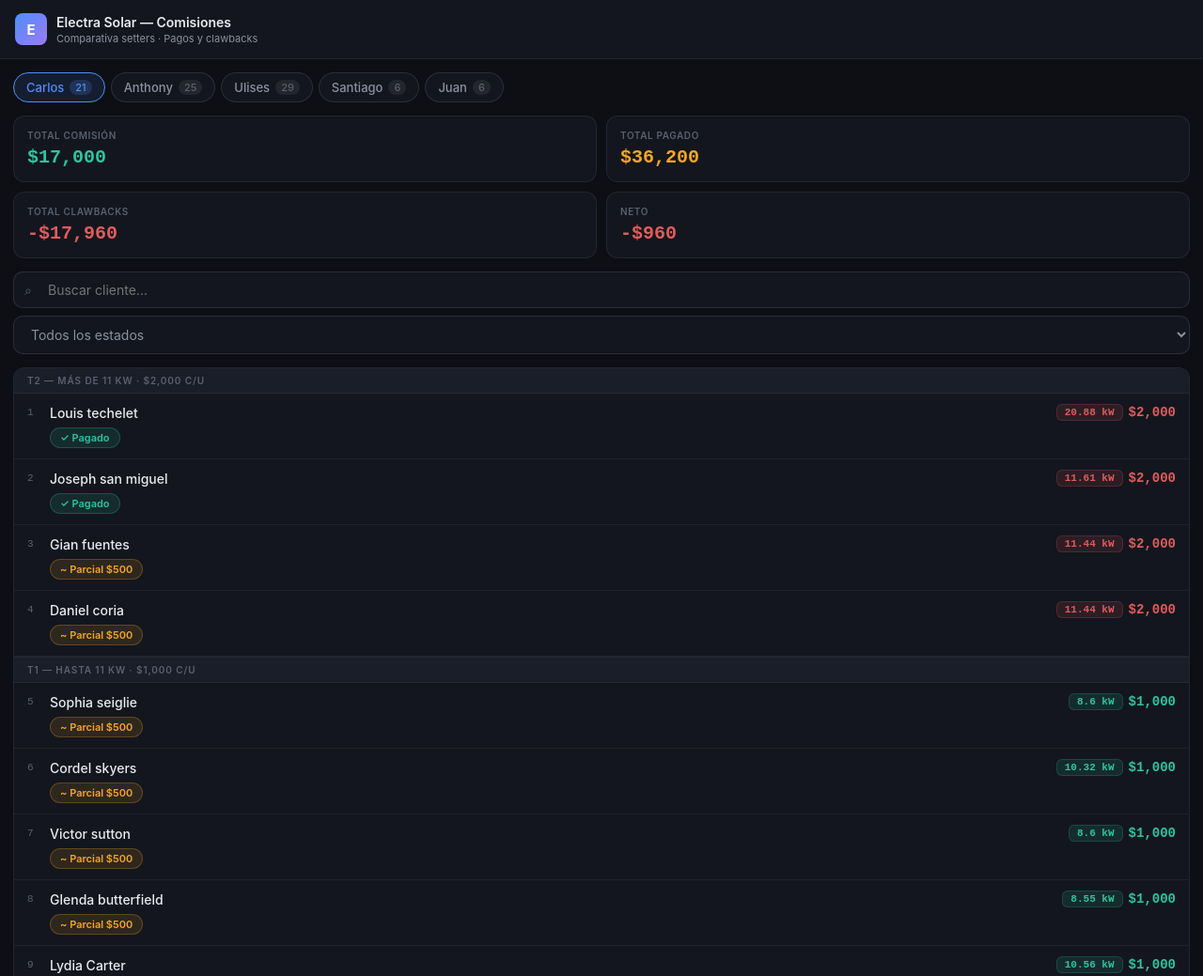
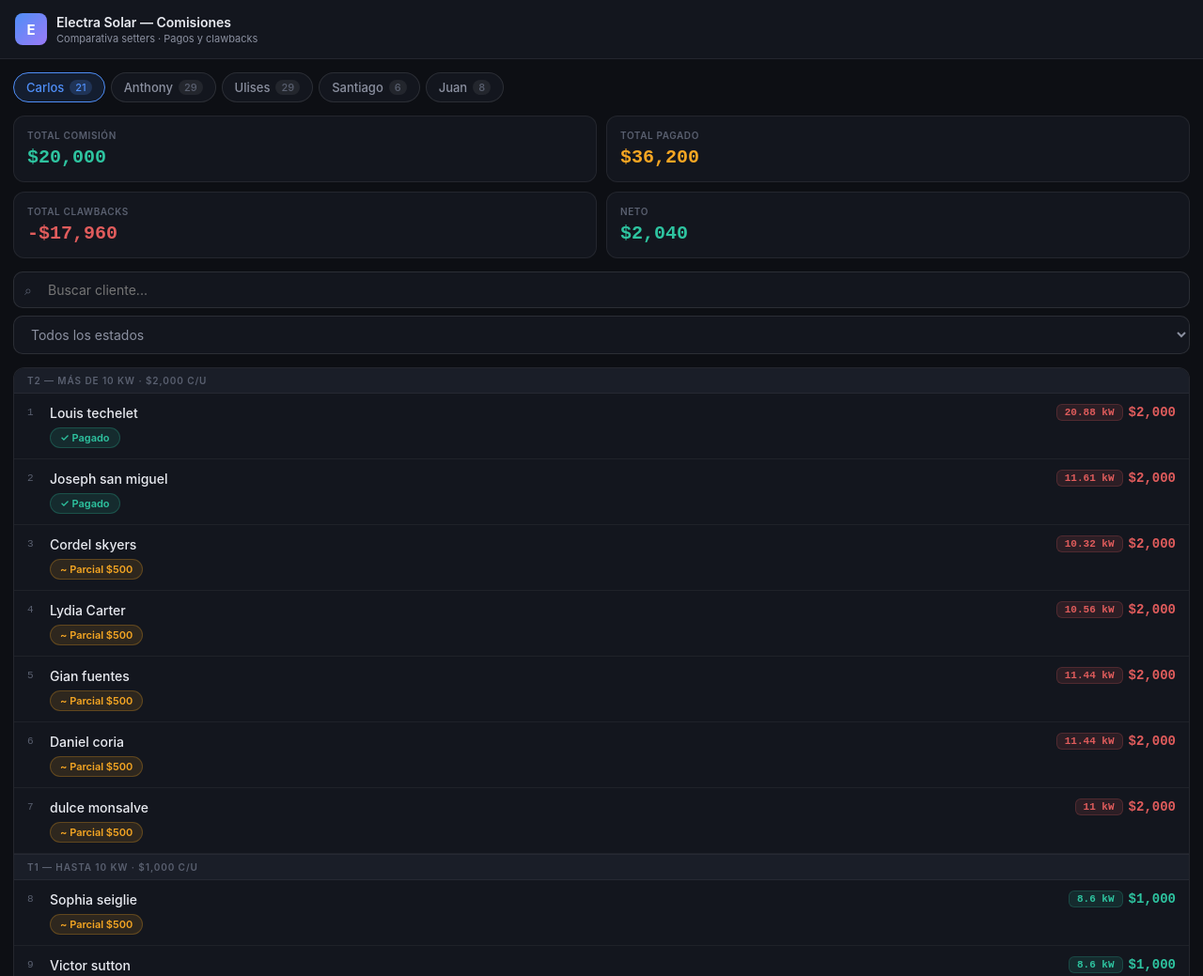
Before and after one commit to ElectrapowerCO/electra-comparativa, a plain HTML site: page index.html in a window 1280 px wide. Shown: the top 1039 px of the page at 94% size. Drawn offline with Linux system fonts and the light colour scheme.

Commit message:
Update index.html

```diff
--- a/index.html
+++ b/index.html
@@ -132,9 +132,13 @@
     {c:"Anaibis pardo",s:7.74},{c:"karina perez",s:7.74},{c:"leonardo andrade",s:8.6},{c:"Sindy santos cape coral",s:10.12},
     {c:"Serguei perez",s:11.61,cb:true,ca:-500},{c:"Liudis Remon",s:8.17},{c:"Yarelys veitia",s:8.17},
     {c:"Jose padron",s:8.17},{c:"adalid palma",s:6.02,sh:"Juan",fc:500,fp:250},{c:"Manny alfonso",s:11.61},
-    {c:"Gustavo thorne",s:8.17,fc:500,fp:250},
+    {c:"Gustavo thorne",s:8.17,sh:"Juan",fc:500,fp:250},
     {c:"Joselyn lopez",s:6.88,sh:"Juan",fc:500,fp:250},
-    {c:"Victoria palacios",s:0,cb:true,ca:-250}
+    {c:"Juan varela",s:8.17,sh:"Ulises",fc:500,fp:250},
+    {c:"Syed aly",s:6.02,fp:1000},
+    {c:"Victor palacios",s:20.68,sh:"Juan",cb:true,ca:-500},
+    {c:"Livan hernandez",s:5.16,cb:true,ca:-500},
+    {c:"Victoria gonzalez",s:7.31,sh:"Juan",cb:true,ca:-500}
   ],
   "Ulises":[
     {c:"Jose hernandez montenegro",s:7.31},{c:"Benjamin burgos",s:7.79},{c:"Leonardo laina",s:11.88},
@@ -159,7 +163,9 @@
     {c:"Adalid palma",s:6.02,sh:"Anthony",fc:500,fp:250},
     {c:"Jennifer colazzo",s:6.02,sh:"Ulises",fc:500,fp:250},
     {c:"Joselyn lopez",s:6.88,sh:"Anthony",fc:500,fp:250},
-    {c:"Victoria palacios",s:0,cb:true,ca:-250,sh:"Anthony"}
+    {c:"Victoria gonzalez",s:7.31,sh:"Anthony",cb:true,ca:-500},
+    {c:"Gustavo thorne",s:8.17,sh:"Anthony",fc:500,fp:250},
+    {c:"Victor palacios",s:20.68,sh:"Anthony",cb:true,ca:-500}
   ]
 };
 
@@ -229,7 +235,7 @@
 const open={};
 
 function $f(n){return'$'+Math.abs(n).toLocaleString('en-US');}
-function com(r){return r.fc!==undefined?r.fc:r.s>11?2000:1000;}
+function com(r){return r.fc!==undefined?r.fc:r.s>10?2000:1000;}
 function totalPaid(k){return(GROUPS[k]||[]).reduce((s,g)=>s+g.recs.reduce((s2,r)=>s2+(PAYS[r]||[]).reduce((s3,p)=>s3+p.a,0),0),0);}
 function totalClaw(k){return SETTERS[k].filter(r=>r.cb).reduce((s,r)=>s+r.ca,0);}
 function clientPaid(r,k){
@@ -272,8 +278,8 @@
     return{...r,cm,pd,st:r.np?'none':pd>=cm?'paid':'partial'};
   }).filter(r=>r.c.toLowerCase().includes(q)&&(fl==='all'||r.st===fl));
 
-  const t2=rows.filter(r=>!r.cb&&r.s>11);
-  const t1=rows.filter(r=>!r.cb&&r.s<=11);
+  const t2=rows.filter(r=>!r.cb&&r.s>10);
+  const t1=rows.filter(r=>!r.cb&&r.s<=10);
   const cbs=rows.filter(r=>r.cb);
 
   let h=''; let i=1;
@@ -282,7 +288,7 @@
       :r.st==='paid'?`<span class="badge b-paid">✓ Pagado</span>`
       :r.st==='none'?`<span class="badge b-none">— Sin pago</span>`
       :`<span class="badge b-partial">~ Parcial ${$f(r.pd)}</span>`;
-    const hi=!r.cb&&r.s>11;
+    const hi=!r.cb&&r.s>10;
     const kc=r.cb?'kw-hi':hi?'kw-hi':'kw-lo';
     const cc=r.cb?'r':r.sh?'a':hi?'r':'g';
     const sl=r.s>0?`${r.s} kW`:'—';
@@ -296,8 +302,8 @@
     </div>`;
   }
 
-  if(t2.length){h+=`<div class="sec-hdr">T2 — más de 11 kW · $2,000 c/u</div>`;t2.forEach(r=>{h+=card(r);});}
-  if(t1.length){h+=`<div class="sec-hdr">T1 — hasta 11 kW · $1,000 c/u</div>`;t1.forEach(r=>{h+=card(r);});}
+  if(t2.length){h+=`<div class="sec-hdr">T2 — más de 10 kW · $2,000 c/u</div>`;t2.forEach(r=>{h+=card(r);});}
+  if(t1.length){h+=`<div class="sec-hdr">T1 — hasta 10 kW · $1,000 c/u</div>`;t1.forEach(r=>{h+=card(r);});}
   if(cbs.length){h+=`<div class="sec-hdr">Clawbacks — cancelados</div>`;cbs.forEach(r=>{h+=card(r);});}
   if(!rows.length)h=`<div class="empty">Sin resultados</div>`;
   document.getElementById('cards').innerHTML=h;
```
